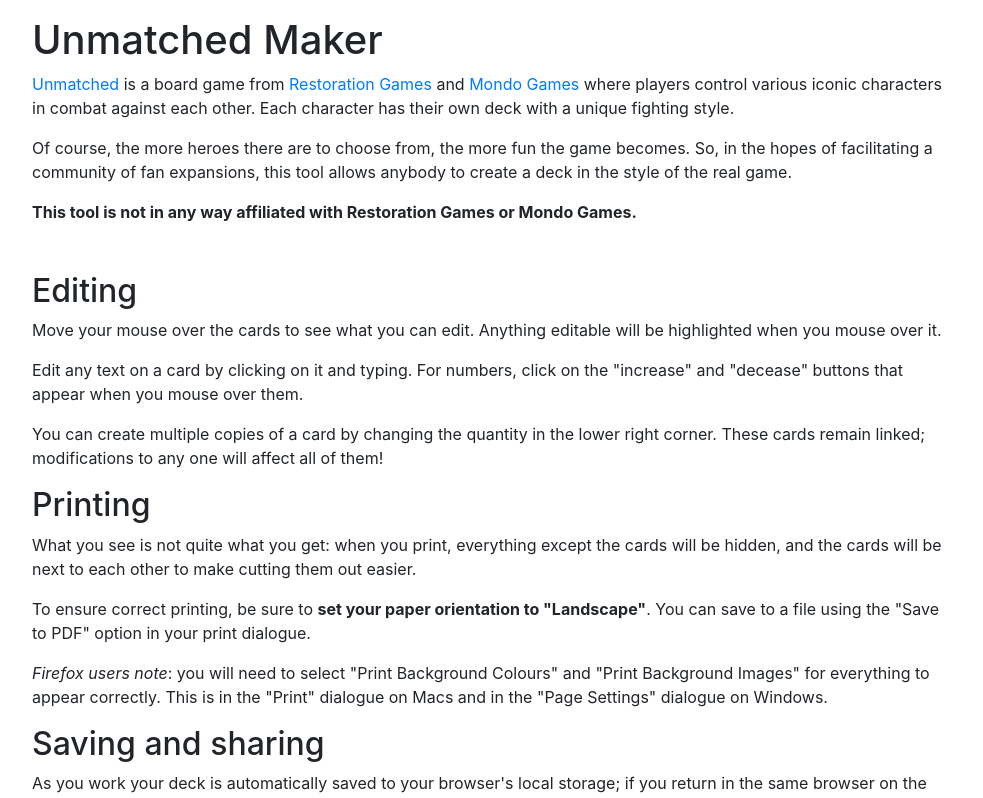
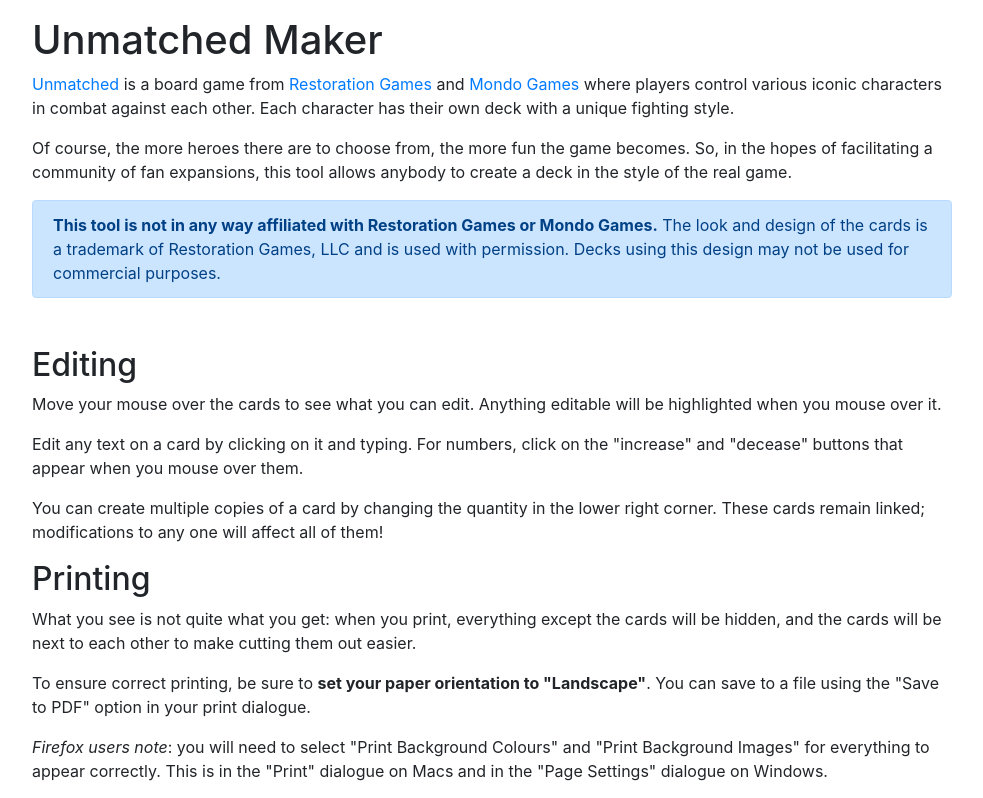
Before and after one commit to JonathanGuberman/unmatched_maker, a Vue app: page / in a window 1280 px wide. Shown: the top 798 px of the page, without its empty margins (148-1131 px from the left). Built offline with nearby package versions, Linux system fonts and the light colour scheme.

Commit message:
Adding disclaimer about commercial use

```diff
--- a/src/App.vue
+++ b/src/App.vue
@@ -17,10 +17,12 @@
                         a community of fan expansions, this tool allows anybody to
                         create a deck in the style of the real game.
                     </p>
-                    <p>
-                        <strong>This tool is not in any way affiliated with Restoration Games
-                        or Mondo Games.</strong>
-                    </p>
+                    <div class="alert alert-primary">
+                      <strong>This tool is not in any way affiliated with Restoration Games
+                      or Mondo Games.</strong>
+                      The look and design of the cards is a trademark of Restoration Games, LLC
+                      and is used with permission. Decks using this design may not be used for commercial purposes.
+                    </div>
                 </div>
             </div>
 
```
